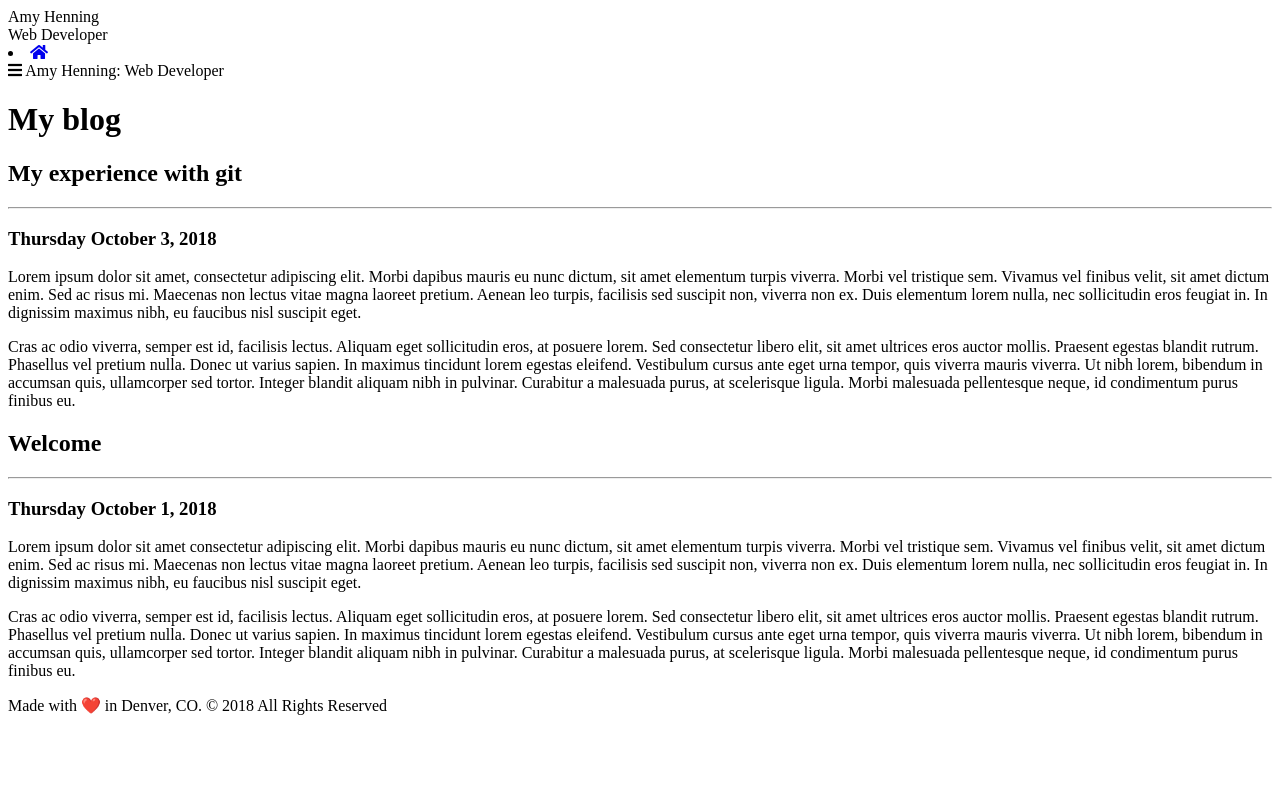
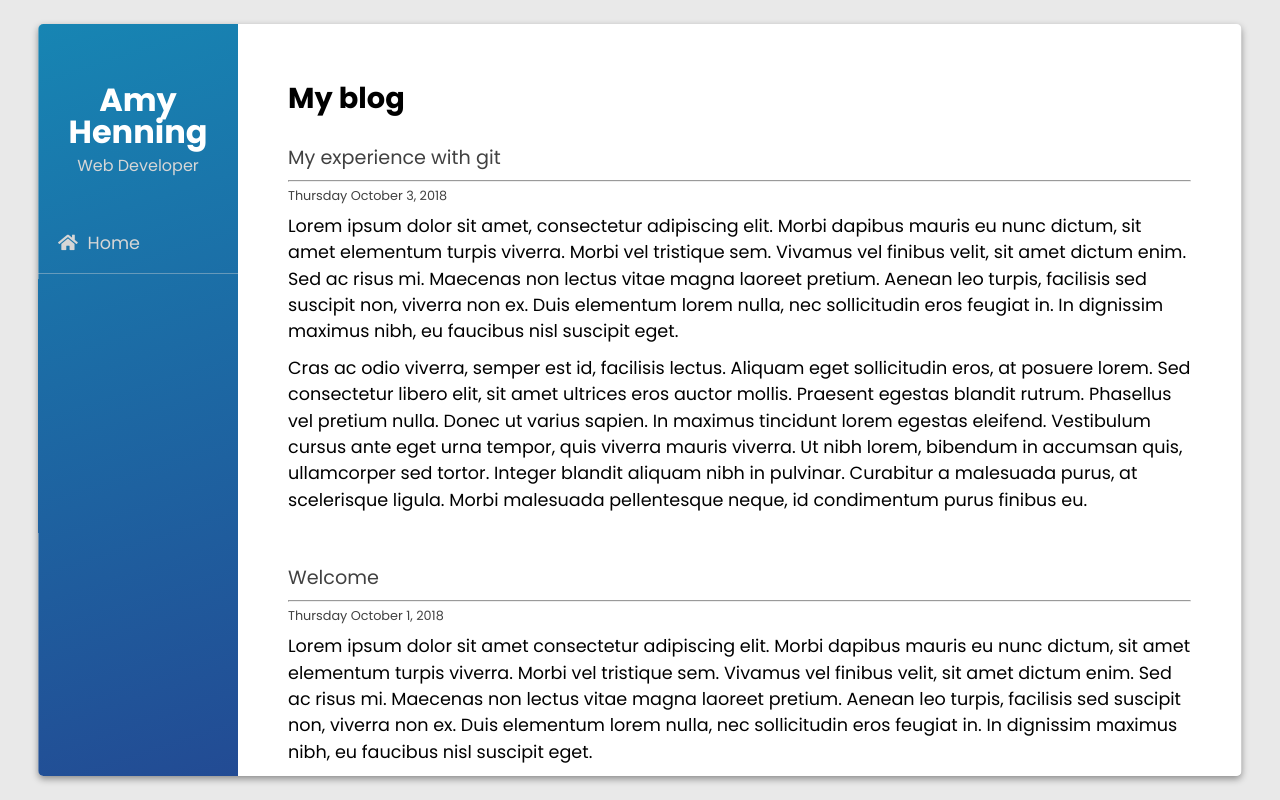
Before and after one commit to amyhenning/git-blog-qa, a plain HTML site: page index.html in a window 1280 px wide. Drawn offline with nearby package versions, Linux system fonts and the light colour scheme.

Commit message:
Add completed style.css file

```diff
--- /dev/null
+++ b/assets/css/style.css
@@ -0,0 +1,230 @@
+@import "https://fonts.googleapis.com/css?family=Poppins:400,700";
+
+body {
+  background-color: #e9e9e9;
+  font-family: "Poppins", sans-serif;
+}
+
+h1 {
+  font-weight: 700;
+  font-size: 1.8em;
+  padding: 10px 0px 10px 0px;
+}
+
+h2 {
+  font-size: 1.2em;
+  padding: 25px 0px 5px 0px;
+  color: #414141;
+}
+
+h3 {
+  font-size: 0.8em;
+  color: #414141;
+}
+
+p {
+  font-size: 1.1em;
+  line-height: 1.5em;
+  padding-top: 10px;
+}
+
+p:last-child {
+  padding-bottom: 30px;
+}
+
+a {
+  color: #b32b78;
+  text-decoration: none;
+  -o-transition:.5s;
+  -ms-transition:.5s;
+  -moz-transition:.5s;
+  -webkit-transition:.5s;
+  transition:.5s;
+}
+
+a:hover {
+  color: #852b87;
+}
+
+hr {
+  color: #414141;
+}
+
+div.parent {
+  position: relative;
+  height: 100vh;
+}
+
+div.wrapper {
+  position: absolute;
+  margin: 0 auto;
+  width: 94%;
+  height: 94%;
+  top: 50%;
+  left: 50%;
+  transform: translate(-50%, -50%);
+  background-color: #ffffff;
+  overflow-x: scroll;
+  -webkit-border-radius: 5px;
+  -moz-border-radius: 5px;
+  border-radius: 5px;
+  -webkit-box-shadow: 0px 3px 7px 0px rgba(0,0,0,0.4);
+  -moz-box-shadow: 0px 3px 7px 0px rgba(0,0,0,0.4);
+  box-shadow: 0px 3px 7px 0px rgba(0,0,0,0.4);
+  display: grid;
+  grid-template-rows: 1fr;
+  grid-template-columns: 200px 1fr;
+}
+
+nav {
+  display: grid;
+  grid-row: span 1;
+  grid-column: span 1;
+  background: rgb(23,133,179);
+  background: linear-gradient(162deg, rgba(23,133,179,1) 0%, rgba(38,57,138,1) 100%);
+}
+
+div.inner-wrap {
+  display: block;
+}
+
+div.site-header, div.site-subheader {
+  text-align: center;
+}
+
+div.site-header {
+  margin-top: 60px;
+  text-align: center;
+  font-size: 2em;
+  font-weight: 700;
+  color: #ffffff;
+}
+
+div.site-subheader {
+  text-align: center;
+  font-size: 1em;
+  margin-bottom: 40px;
+  color: #d6d6d6;
+  margin-top:10px;
+}
+
+ul.site-navigation li {
+  border-bottom: 1px solid rgba(214, 214, 214, 0.4);
+  padding: 20px 20px 20px 20px;
+  font-size: 1.1em;
+}
+
+ul.site-navigation li i {
+  margin-right: 5px;
+}
+
+ul.site-navigation li a {
+  color: #d6d6d6;
+  text-decoration: none;
+  -o-transition:.5s;
+  -ms-transition:.5s;
+  -moz-transition:.5s;
+  -webkit-transition:.5s;
+  transition:.5s;
+}
+
+ul.site-navigation li a:hover {
+  color: #ffffff;
+  opacity: 0.5;
+}
+
+.menu {
+  display: none;
+}
+
+main {
+  grid-row: span 1;
+  grid-column: span 1;
+  padding: 50px 50px 50px 50px;
+}
+
+.about-image {
+  float: left;
+  padding-top: 20px;
+  padding-right: 20px;
+  padding-bottom: 20px;
+}
+
+ul.social {
+  margin-top: 30px;
+  font-size: 1.3em;
+}
+
+ul.social li {
+  margin-bottom: 20px;
+  margin-left: 20px;
+}
+
+ul.social li:last-child {
+  margin-bottom: 0px;
+}
+
+footer {
+  font-size: 0.9em;
+  text-align: center;
+  color: #414141;
+}
+
+article.portfolio-item {
+  margin-top: 50px;
+  margin-bottom: 50px;
+  display: grid;
+  grid-template-rows: 1fr;
+  grid-template-columns: 150px 1fr;
+}
+
+div.portfolio-image {
+  grid-row: span 1;
+  grid-column: span 1;
+}
+
+div.portfolio-description {
+  padding-left: 50px;
+  grid-row: span 1;
+  grid-column: span 1;
+}
+
+@media (max-width: 768px) {
+  div.wrapper{
+    width: 96%;
+    grid-template-columns: 1fr;
+  }
+
+  nav {
+    display: none;
+  }
+
+  .active {
+    display: grid;
+  }
+
+  .menuup {
+    grid-template-columns: 200px 1fr!important;
+  }
+
+  .menu {
+    display: block;
+    margin-bottom: 40px;
+  }
+
+  .menu i {
+    margin-right: 10px;
+  }
+
+  .menu-icon {
+    cursor: pointer;
+  }
+
+  .hide {
+    display: none;
+  }
+
+  main {
+    padding: 20px 20px 20px 20px;
+  }
+}
--- a/index.html
+++ b/index.html
@@ -5,7 +5,9 @@
 	<meta charset="UTF-8">
 	<meta name="viewport" content="width-device-width, intial-scale=1.0">
 	<meta http-equiv="X-UA-Compatible" content="ie=edge">
+	<link rel="stylesheet" href="https://cdnjs.cloudflare.com/ajax/libs/meyer-reset/2.0/reset.min.css"/>
 	<link rel="stylesheet" href="https://use.fontawesome.com/releases/v5.4.1/css/all.css">
+	<link rel="stylesheet" href="assets/css/style.css">
 	<title>Amy Henning - Web Developer</title>
 </head>
 
@@ -16,9 +18,9 @@
 				<div class="inner-wrap">
 					<div class="site-header">Amy Henning</div>
 					<div class="site-subheader">Web Developer</div>
-					<div class="site-navigation">
-						<li><a href="index.html"><i class="fas fa-home"></i></a></li>
-					</div>
+					<ul class="site-navigation">
+						<li><a href="index.html"><i class="fas fa-home"></i> Home</a></li>
+					</ul>
 				</div>
 			</nav>
 
```
